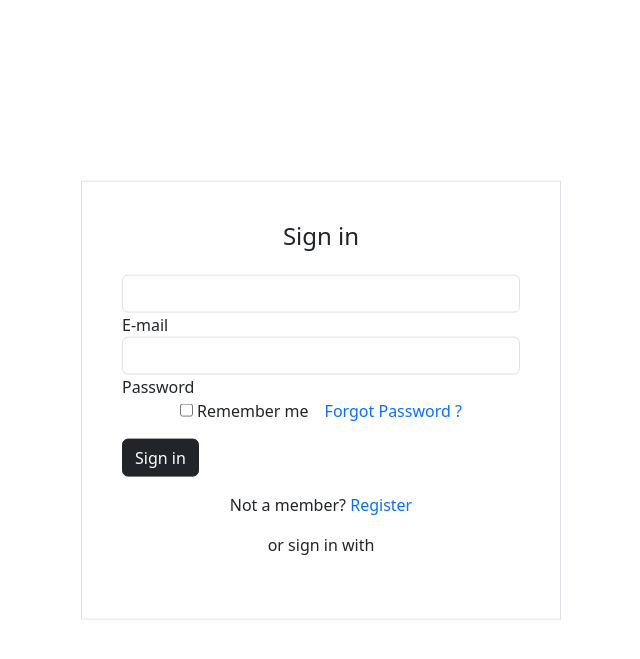
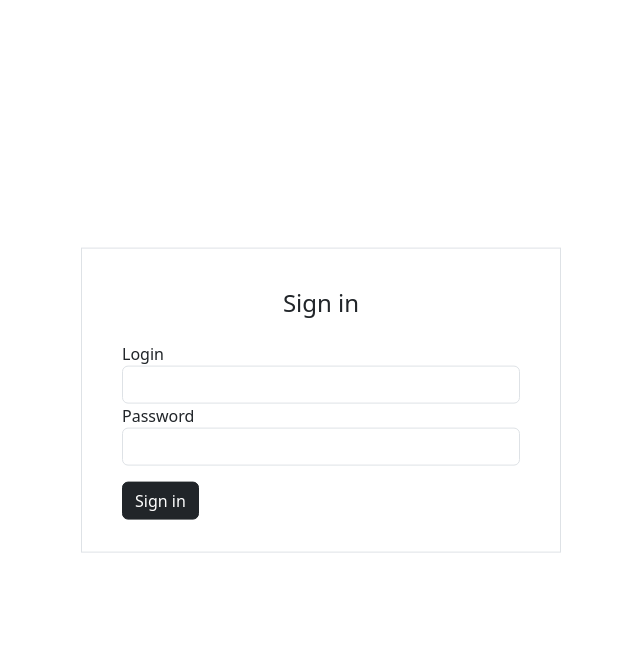
Before and after one commit to Segafoxs/DiplomProjectUrFU, a Django app: template website/hello/templates/hello/authorization/index.html in a window 1280 px wide. Shown: the top 659 px of the page, without its empty margins (319-959 px from the left). Run offline with Django 5.2, Linux system fonts and the light colour scheme; the template is opened without the code that fills it, so the values that code supplies are empty.

Commit message:
Добавлен суперпользователь, написан бэкенд для формы авторизации

```diff
--- a/website/hello/templates/hello/authorization/index.html
+++ b/website/hello/templates/hello/authorization/index.html
@@ -11,41 +11,27 @@
     <link rel="stylesheet" href="{% static 'hello/css/style.css' %}">
 </head>
 <body>
-    <form class="form-auth">
+    <form method="POST" class="form-auth">
+      {% csrf_token %}
     <div class="border d-flex flex-column" style="width:30rem;">
   <div class="mx-4 p-3">
     <div class="text-center mt-4 mb-4">
       <p class="h4">Sign in</p>
     </div>
     <div class="cs-form">
-      <input type="email" class="form-control border-top-2 border-left-0 border-right-0" />
-      <label>E-mail</label>
+      <label for="login">Login</label>
+      <input name="login" type="text" class="form-control border-top-2 border-left-0 border-right-0" />
+
     </div>
     <div class="cs-form">
-      <input type="password" class="form-control border-top-2 border-left-0 border-right-0" />
-      <label>Password</label>
+      <label for="password">Password</label>
+      <input name="password" type="password" class="form-control border-top-2 border-left-0 border-right-0" />
     </div>
-    <div class="d-flex flex-wrap justify-content-center align-items-center">
-      <input type="checkbox" class="me-1" />
-      <p class="m-0">Remember me</p>
-      <a class="text-decoration-none ms-3" href="#">Forgot Password ?</a>
-    </div>
+
     <button class="btn btn-dark btn-block my-3">
       Sign in
     </button>
-    <p class="text-center">Not a member? <a class="text-decoration-none" href="#">Register</a></p>
-    <p class="text-center">or sign in with</p>
-    <div class="my-3 d-flex justify-content-center">
-      <button class="m-0 btn btn-flat">
-        <i class="fab fa-facebook-f"></i>
-      </button>
-      <button class="m-0 btn btn-flat">
-        <i class="fab fa-twitter"></i>
-      </button>
-      <button class="m-0 btn btn-flat">
-        <i class="fab fa-google-plus-g"></i>
-      </button>
-    </div>
+
   </div>
 </div>
   </form>
--- a/website/hello/urls.py
+++ b/website/hello/urls.py
@@ -2,7 +2,7 @@ from django.urls import path
 from . import views
 
 urlpatterns = [
-    path("", views.index, name="index"),
+    path("login/", views.authFunc, name="authFunc"),
     path("welcomePage/", views.first_page, name="welcomePage"),
     path("workPermit/", views.work_permit, name="workPermit"),
     path("currentPermit/", views.current_permit, name="currentPermit"),
```
Also changed, not shown: website/hello/views.py (+15 -2 lines), website/db.sqlite3.
